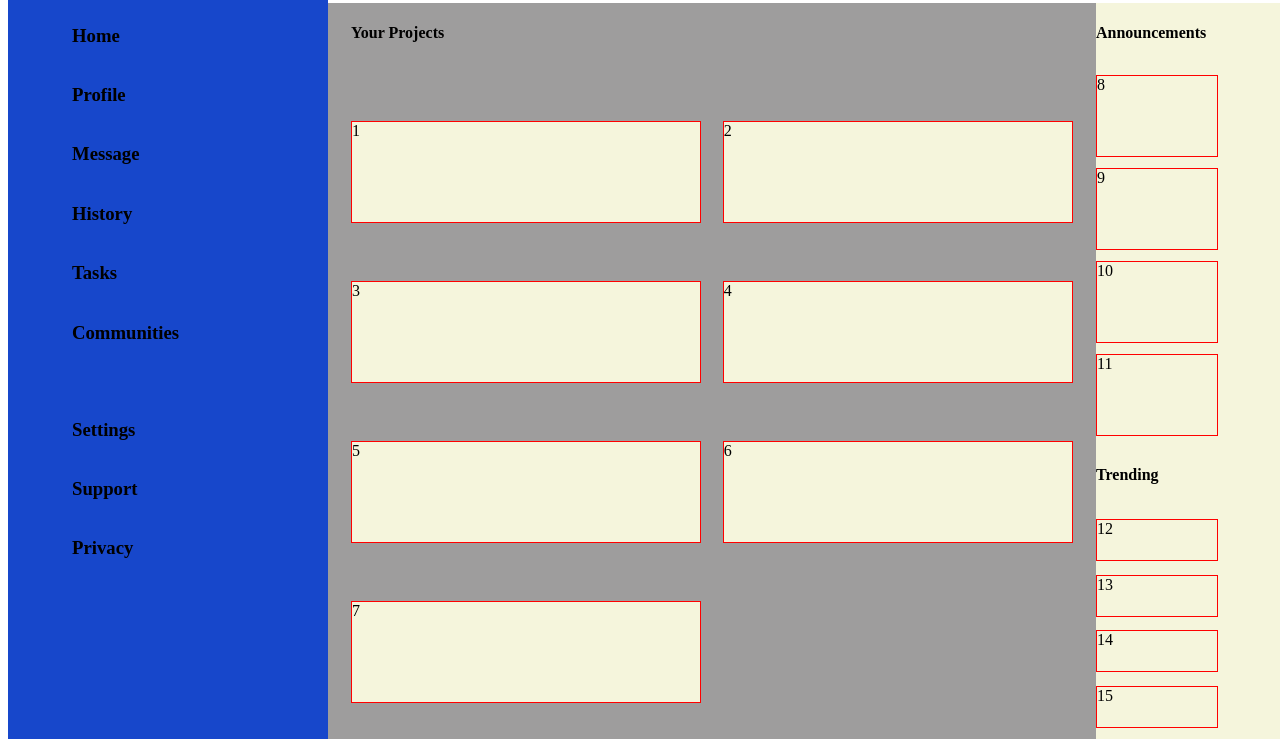
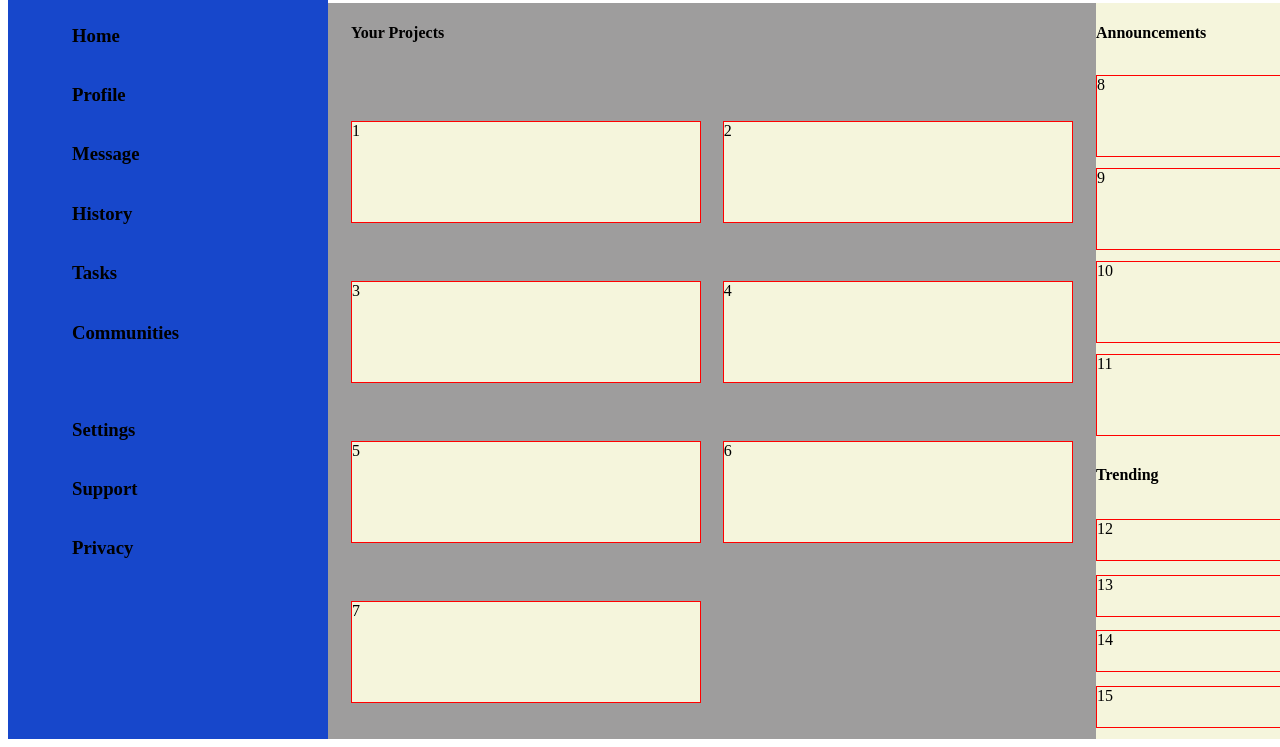
Before and after one commit to adarshadhungel1/grid, a plain HTML site: page index.html in a window 1280 px wide. Shown: the part 69-816 px from the top of the page. Drawn offline with Linux system fonts and the light colour scheme.

Commit message:
removed hardcoded width for various items

```diff
--- a/css/style.css
+++ b/css/style.css
@@ -66,13 +66,11 @@
 
 .announcement{
     height: 80px;
-    width: 120px;
     border: solid red 1px;
 }
 
 .trend{
     height: 40px;
-    width: 120px;
     border: solid red 1px;
 }
 
```
